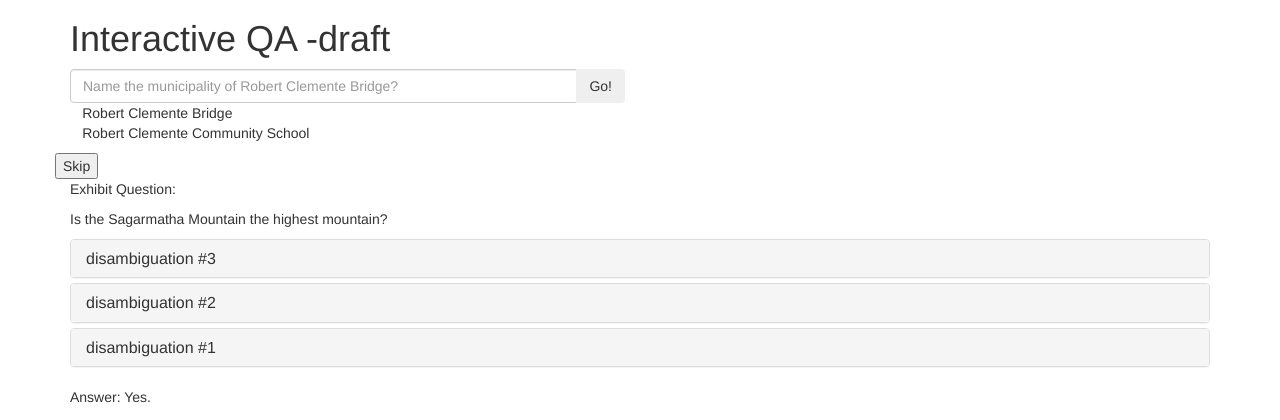
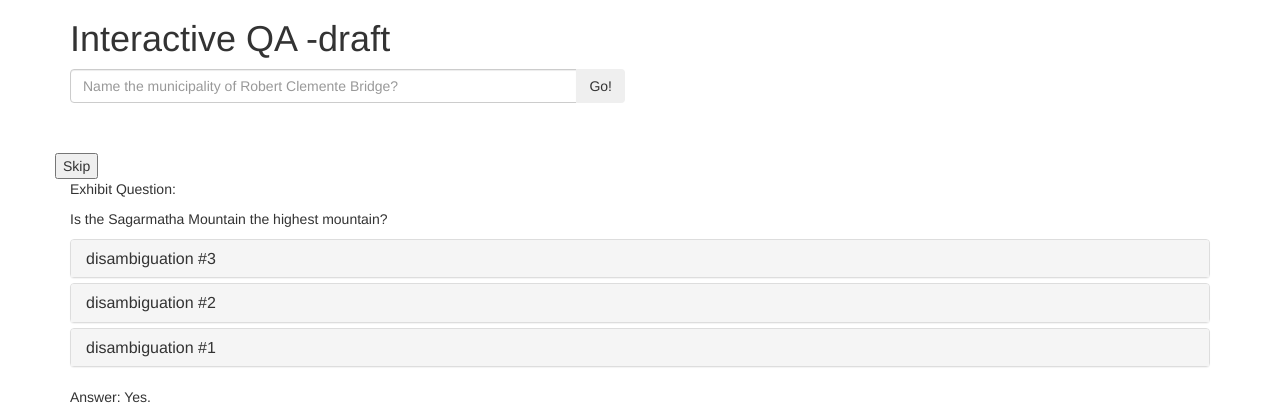
Before and after one commit to AskNowQA/InteractiveQA, a Flask app: page / in a window 1280 px wide. Shown: the part 51-471 px from the top of the page. Run offline with Flask 2, Linux system fonts and the light colour scheme; some libraries are stand-ins or nearby versions.

Commit message:
intergration

```diff
--- a/UI/login_version/templates/index.html
+++ b/UI/login_version/templates/index.html
@@ -51,8 +51,8 @@ Demo App
 
             <div class="row">
                 <div class="sup">
-                    <p>    &nbsp&nbsp&nbsp&nbsp&nbsp&nbsp Robert Clemente Bridge</br>
-                           &nbsp&nbsp&nbsp&nbsp&nbsp&nbsp Robert Clemente Community School</br>
+                    <p>    &nbsp&nbsp&nbsp&nbsp&nbsp&nbsp </br>
+                           &nbsp&nbsp&nbsp&nbsp&nbsp&nbsp </br>
                     </p>
                     <button class="directAnswer" type="button">Skip</button>
                 </div>
```
